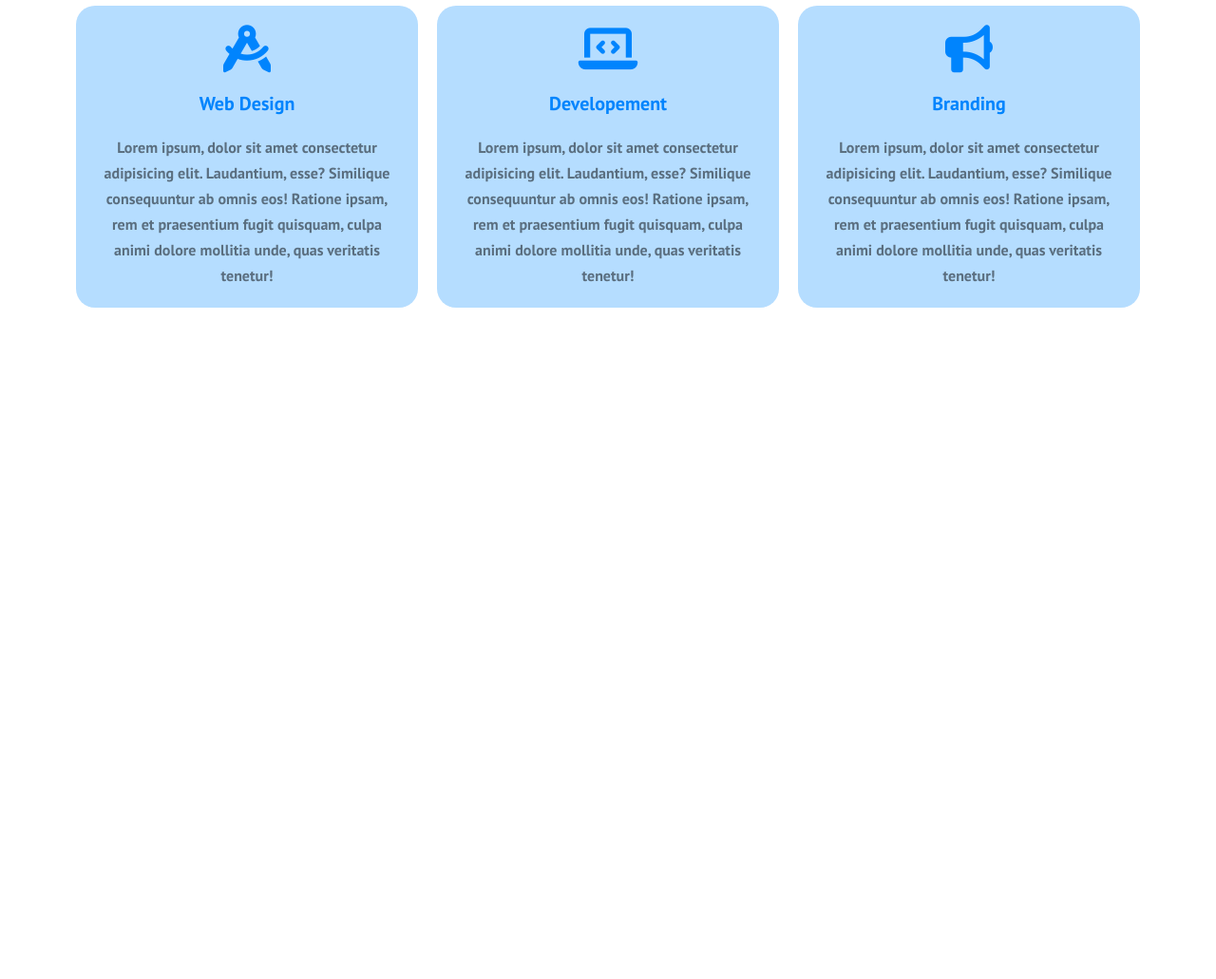
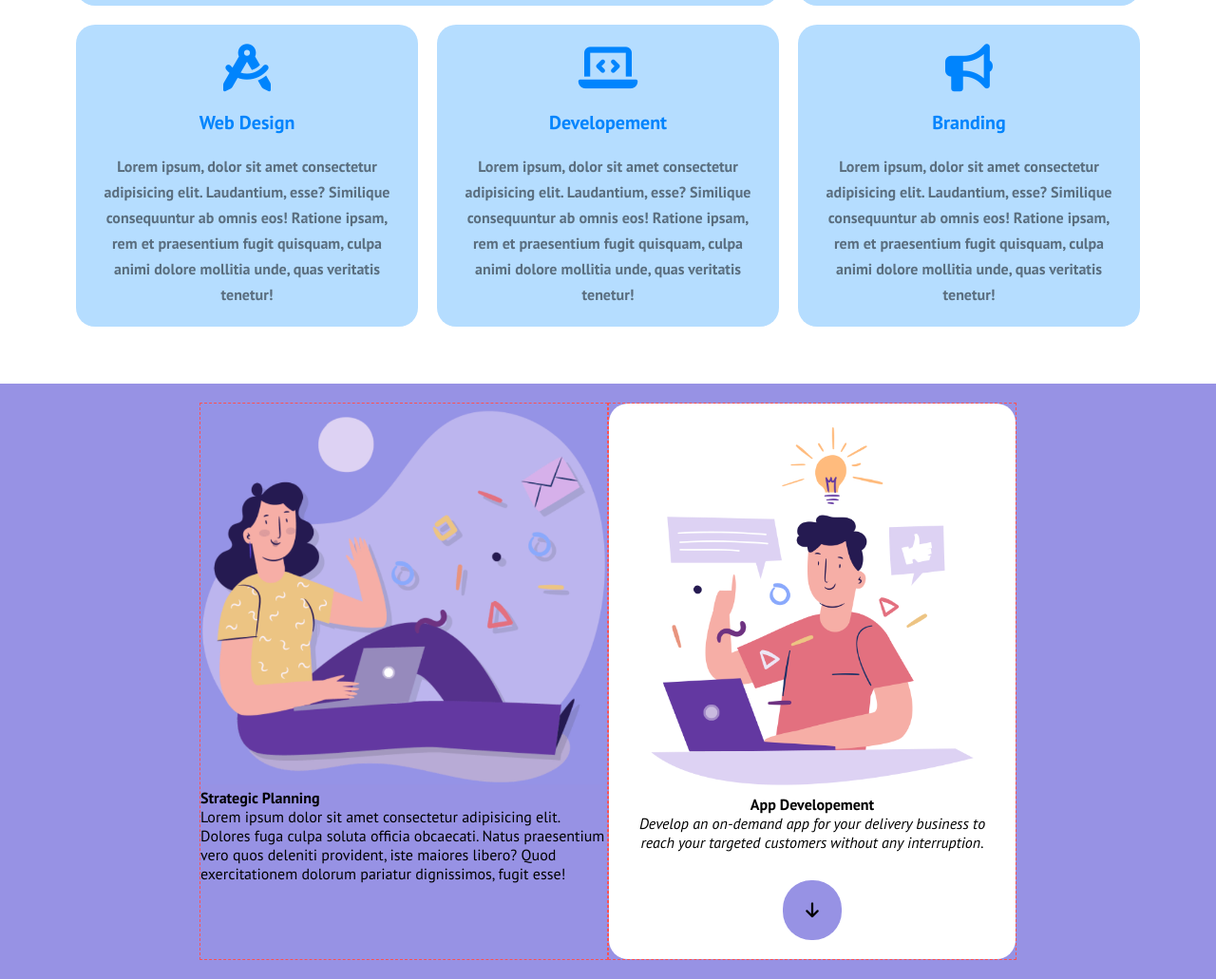
Before and after one commit to Fabrizio-padula-hub/htmlcss-responsive-layout, a plain HTML site: page index.html in a window 1280 px wide. Shown: the part 407-1438 px from the top of the page at 95% size. Before the commit the page ends 800 px from the top, so only its background shows below. Drawn offline with Linux system fonts and the light colour scheme.

Commit message:
feat: add planning section structure

```diff
--- a/index.html
+++ b/index.html
@@ -34,7 +34,7 @@
     </header>
     <main>
         <!-- intro info -->
-        <section class="info-card centering">
+        <section class="info-card centering margin-top">
             <!-- card demo and clean code -->
             <div class="row flex">
                 <div class="col grow flex">
@@ -106,6 +106,37 @@
             <!-- /card web, development, branding -->
         </section>
         <!-- /intro info -->
+        <!-- planning -->
+        <section class="planning margin-top">
+            <div class="row centering flex">
+                <div class="col debug-in">
+                    <img src="./img/planning1.png" alt="ragazza al pc">
+                    <div>
+                        <strong>Strategic Planning</strong>
+                        <p>
+                            Lorem ipsum dolor sit amet consectetur adipisicing elit. Dolores fuga culpa soluta officia obcaecati. Natus praesentium vero quos deleniti provident, iste maiores libero? Quod exercitationem dolorum pariatur dignissimos, fugit esse!
+                        </p>
+
+                    </div>
+                </div>
+                <div class="col flex debug-in">
+                    <div class="card">
+                        <img src="./img/planning2.png" alt="ragazzo al pc">
+                        <div>
+                            <strong>App Developement</strong>
+                            <p>
+                                <em>
+                                    Develop an on-demand app for your delivery business to reach your targeted customers without any interruption.
+                                </em>
+                            </p>
+                            <button class="btn"><i class="fa-solid fa-arrow-down"></i></button>
+                        </div>
+                    </div>
+                </div>
+            </div>
+
+        </section>
+        <!-- /planning -->
     </main>
     <footer></footer>
 
--- a/style.css
+++ b/style.css
@@ -28,6 +28,9 @@ body{
 .dubug-col{
     border: 1px dashed #1101ee;
 }
+.planning{
+    min-height: 400px;
+}
 
 /*--------------
     UTILITY
@@ -51,6 +54,9 @@ body{
 .grow{
     flex-grow: 1;
 }
+.margin-top{
+    margin-top: 50px;
+}
 
 /*--------------
     GENERAL
@@ -70,11 +76,13 @@ body{
 /*--------------
     HEADER
 --------------*/
-header .container{
+header{
     background-color: #0084fd;
     padding: 6px 0;
     position: sticky;
+    top: 0;
     z-index: 10;
+    box-shadow: 0px 11px 12px -13px #000000;
 }
 header img{
     vertical-align: middle;
@@ -96,9 +104,6 @@ header .logo, header .menu{
     MAIN
 --------------*/
 /*** SECTION INFO-CARD ***/
-.info-card{
-    margin-top: 30px;
-}
 .info-card .col{
     width: calc(100% / 3);
     padding: 10px;
@@ -139,6 +144,36 @@ header .logo, header .menu{
     width: 60%;
 }
 /*** FINE SECTION INFO-CARD ***/
+/*** SECTION PLANNING ***/
+.planning{
+    background-color: #9792e4;
+}
+.planning .centering{
+    max-width: 900px;
+}
+.planning .col{
+    width: 50%;
+    align-items: end;
+}
+.planning .card{
+    background-color: #fff;
+    text-align: center;
+}
+.planning .btn{
+    font-size: 18px;
+    background-color: #9792e4;
+    padding: 20px 24px;
+    margin-top: 30px;
+}
+.planning .row{
+    padding: 20px;
+}
+
+
+
+
+
+/*** FINE SECTION PLANNING ***/
 
 /***********************
     RESPONSIVE
@@ -159,6 +194,10 @@ header .logo, header .menu{
     .info-card .text-smart-50{
         width: 100%;
     }
+    .planning .col{
+        width: 100%;
+        margin-top: 20px;
+    }
 }
 
 /* SMARTPHONE */
@@ -166,4 +205,5 @@ header .logo, header .menu{
     .info-card .col{
         width: 100%;
     }
+
 }
```
Also changed, not shown: img/planning1.png (added), img/planning2.png (added).
